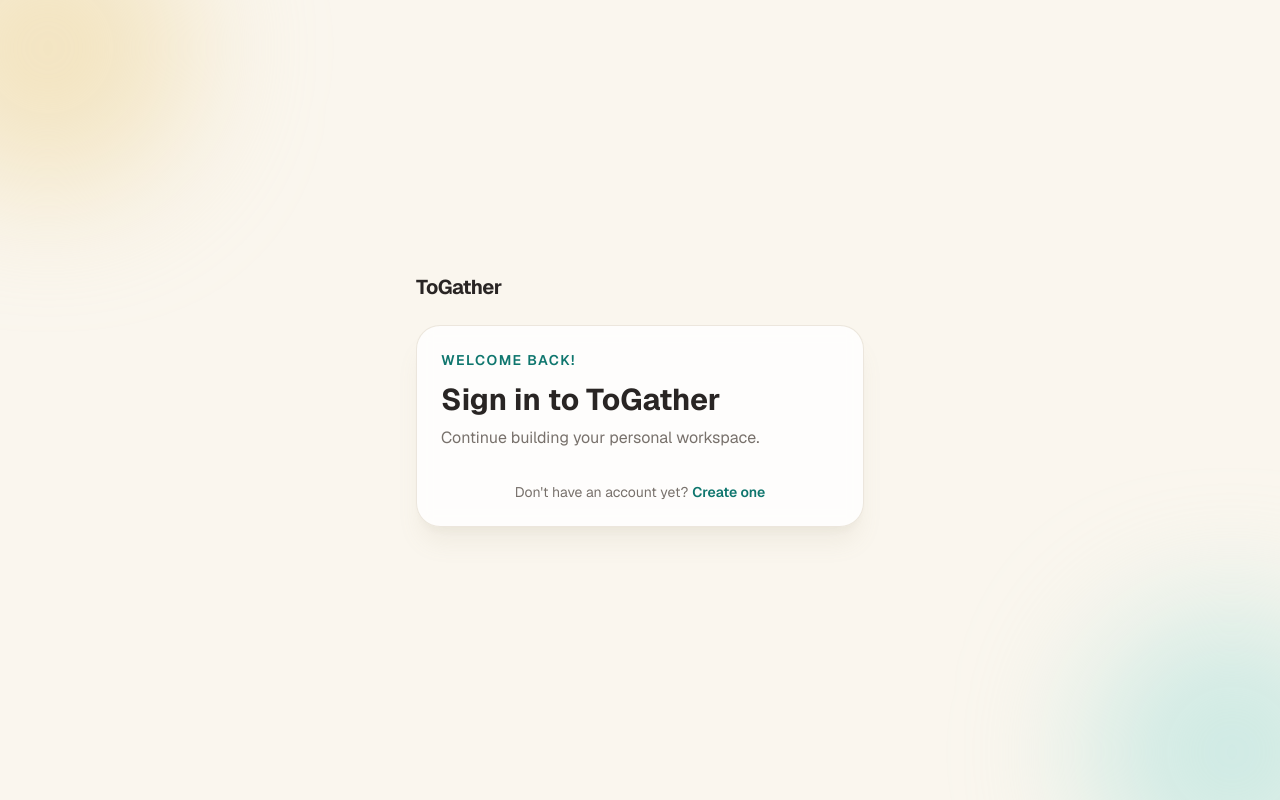
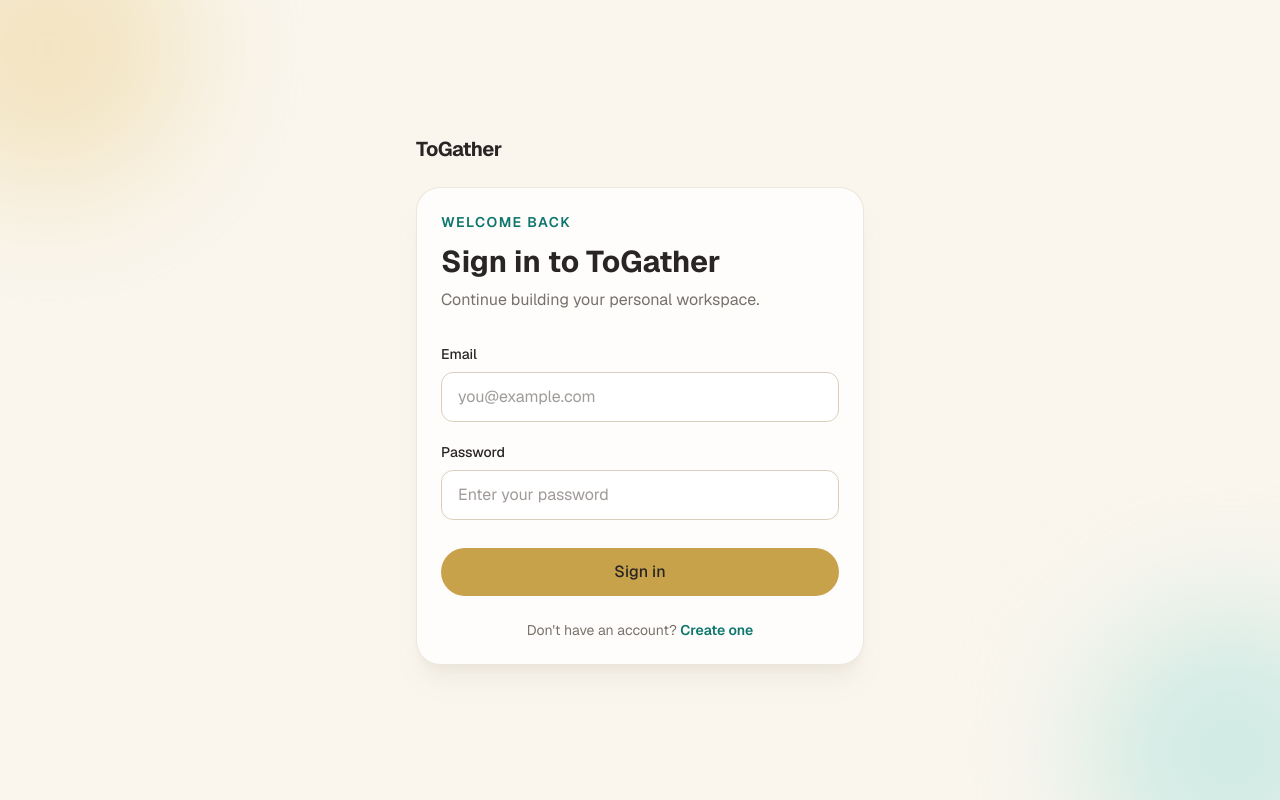
Before and after one commit to BriskmanLea/to-gather, a Next.js app: page /sign-in in a window 1280 px wide. Built offline with nearby package versions, Linux system fonts and the light colour scheme.

Commit message:
transer to FSD

```diff
--- a/src/app/(auth)/sign-in/page.tsx
+++ b/src/app/(auth)/sign-in/page.tsx
@@ -1,35 +1 @@
-import Link from "next/link";
-
-export default function SignInPage() {
-    return (
-        <>
-            <div>
-                <p className="text-sm font-semibold uppercase tracking-widest text-secondary-700">
-                    Welcome back!
-                </p>
-
-                <h1 className="mt-3 text-3xl font-bold text-grey-800">
-                    Sign in to ToGather
-                </h1>
-
-                <p className="mt-2 text-grey-500">
-                    Continue building your personal workspace.
-                </p>
-            </div>
-
-            <div className="mt-8">
-
-            </div>
-
-            <p className="flex items-center justify-center gap-1 mt-6 text-center text-sm text-grey-500">
-                Don't have an account yet?
-                <Link
-                    href="/sign-up"
-                    className="font-semibold text-secondary-700 transition-colors hover:text-secondary-800"
-                >
-                    Create one
-                </Link>
-            </p>
-        </>
-    );
-}
+export { SignInPage as default } from "@/views/sign-in";
--- a/src/app/(auth)/sign-up/page.tsx
+++ b/src/app/(auth)/sign-up/page.tsx
@@ -1,37 +1 @@
-import Link from "next/link";
-
-import { SignUpForm } from "@/features/auth/components/sign-up-form";
-
-export default function SignUpPage() {
-    return (
-        <>
-            <div>
-                <p className="text-sm font-semibold uppercase tracking-widest text-secondary-700">
-                    Get started
-                </p>
-
-                <h1 className="mt-3 text-3xl font-bold text-grey-800">
-                    Create your account
-                </h1>
-
-                <p className="mt-2 text-grey-500">
-                    Start building a personal workspace that adapts to you.
-                </p>
-            </div>
-
-            <div className="mt-8">
-                <SignUpForm />
-            </div>
-
-            <p className="flex items-center justify-center gap-1 mt-6 text-center text-sm text-grey-500">
-                Already have an account?
-                <Link
-                    href="/sign-in"
-                    className="font-semibold text-secondary-700 transition-colors hover:text-secondary-800"
-                >
-                    Sign in
-                </Link>
-            </p>
-        </>
-    );
-}
+export { SignUpPage as default } from "@/views/sign-up";
--- /dev/null
+++ b/src/features/auth/sign-in/index.ts
@@ -0,0 +1 @@
+export { SignInForm } from "./ui/SignInForm";
--- /dev/null
+++ b/src/features/auth/sign-in/model/sign-in-schema.tsx
@@ -0,0 +1,8 @@
+import { z } from "zod";
+
+export const signInSchema = z.object({
+    email: z.string().trim().min(1, "Email is required").email("Enter a valid email address"),
+    password: z.string().min(1, "Password is required"),
+});
+
+export type SignInFormValues = z.infer<typeof signInSchema>;
--- /dev/null
+++ b/src/features/auth/sign-in/ui/SignInForm.tsx
@@ -0,0 +1,72 @@
+"use client";
+
+import { zodResolver } from "@hookform/resolvers/zod";
+import { useForm } from "react-hook-form";
+import { signInSchema, type SignInFormValues } from "../model/sign-in-schema";
+import { Button, FormField, Input } from "@/shared/ui";
+
+export function SignInForm() {
+    const {
+        register,
+        handleSubmit,
+        formState: { errors, isSubmitting },
+    } = useForm<SignInFormValues>({
+        resolver: zodResolver(signInSchema),
+        defaultValues: {
+            email: "",
+            password: "",
+        },
+    });
+
+    async function onSubmit(values: SignInFormValues) {
+        console.log(values);
+    }
+
+    return (
+        <form
+            className="grid gap-5"
+            noValidate
+            onSubmit={handleSubmit(onSubmit)}
+        >
+            <FormField
+                htmlFor="email"
+                label="Email"
+                error={errors.email?.message}
+            >
+                <Input
+                    id="email"
+                    type="email"
+                    autoComplete="email"
+                    placeholder="you@example.com"
+                    aria-invalid={Boolean(errors.email)}
+                    aria-describedby={errors.email ? "email-error" : undefined}
+                    {...register("email")}
+                />
+            </FormField>
+
+            <FormField
+                htmlFor="password"
+                label="Password"
+                error={errors.password?.message}
+            >
+                <Input
+                    id="password"
+                    type="password"
+                    autoComplete="current-password"
+                    placeholder="Enter your password"
+                    aria-invalid={Boolean(errors.password)}
+                    aria-describedby={errors.password ? "password-error" : undefined}
+                    {...register("password")}
+                />
+            </FormField>
+
+            <Button
+                type="submit"
+                disabled={isSubmitting}
+                className="w-full mt-2"
+            >
+                {isSubmitting ? "Signing in..." : "Sign in"}
+            </Button>
+        </form>
+    );
+}
--- /dev/null
+++ b/src/features/auth/sign-up/index.ts
@@ -0,0 +1 @@
+export { SignUpForm } from "./ui/SignUpForm";
--- a/src/features/auth/schemas/sign-up-schema.ts
+++ b/src/features/auth/sign-up/model/sign-up-schema.ts
@@ -3,11 +3,8 @@
 export const signUpSchema = z
     .object({
         name: z.string().trim().min(2, "Name must contain at least 2 characters").max(50, "Name must contain no more than 50 characters"),
-
         email: z.string().trim().min(1, "Email is required").email("Enter a valid email address"),
-
         password: z.string().min(8, "Password must contain at least 8 characters").regex(/[A-Z]/, "Password must contain an uppercase letter").regex(/[a-z]/, "Password must contain a lowercase letter").regex(/[0-9]/, "Password must contain a number"),
-
         confirmPassword: z.string().min(1, "Confirm your password"),
     })
     .refine((data) => data.password === data.confirmPassword, {
--- a/src/features/auth/components/sign-up-form.tsx
+++ b/src/features/auth/sign-up/ui/SignUpForm.tsx
@@ -2,7 +2,7 @@
 
 import { zodResolver } from "@hookform/resolvers/zod";
 import { useForm } from "react-hook-form";
-import { signUpSchema, type SignUpFormValues } from "@/features/auth/schemas/sign-up-schema";
+import { signUpSchema, type SignUpFormValues } from "../model/sign-up-schema";
 import { Button, FormField, Input } from "@/shared/ui";
 
 export function SignUpForm() {
--- /dev/null
+++ b/src/views/sign-in/index.ts
@@ -0,0 +1 @@
+export { SignInPage } from "./ui/SignInPage";
--- /dev/null
+++ b/src/views/sign-in/ui/SignInPage.tsx
@@ -0,0 +1,36 @@
+import Link from "next/link";
+import { SignInForm } from "@/features/auth/sign-in";
+
+export function SignInPage() {
+    return (
+        <>
+            <div>
+                <p className="text-sm font-semibold uppercase tracking-widest text-secondary-700">
+                    Welcome back
+                </p>
+
+                <h1 className="mt-3 text-3xl font-bold text-grey-800">
+                    Sign in to ToGather
+                </h1>
+
+                <p className="mt-2 text-grey-500">
+                    Continue building your personal workspace.
+                </p>
+            </div>
+
+            <div className="mt-8">
+                <SignInForm />
+            </div>
+
+            <p className="mt-6 text-center text-sm text-grey-500">
+                Don't have an account?{" "}
+                <Link
+                    href="/sign-up"
+                    className="font-semibold text-secondary-700 transition-colors hover:text-secondary-800"
+                >
+                    Create one
+                </Link>
+            </p>
+        </>
+    );
+}
--- /dev/null
+++ b/src/views/sign-up/index.ts
@@ -0,0 +1 @@
+export { SignUpPage } from "./ui/SignUpPage";
--- /dev/null
+++ b/src/views/sign-up/ui/SignUpPage.tsx
@@ -0,0 +1,36 @@
+import Link from "next/link";
+import { SignUpForm } from "@/features/auth/sign-up";
+
+export function SignUpPage() {
+    return (
+        <>
+            <div>
+                <p className="text-sm font-semibold uppercase tracking-widest text-secondary-700">
+                    Get started
+                </p>
+
+                <h1 className="mt-3 text-3xl font-bold text-grey-800">
+                    Create your account
+                </h1>
+
+                <p className="mt-2 text-grey-500">
+                    Start building a personal workspace that adapts to you.
+                </p>
+            </div>
+
+            <div className="mt-8">
+                <SignUpForm />
+            </div>
+
+            <p className="flex items-center justify-center gap-1 mt-6 text-center text-sm text-grey-500">
+                Already have an account?
+                <Link
+                    href="/sign-in"
+                    className="font-semibold text-secondary-700 transition-colors hover:text-secondary-800"
+                >
+                    Sign in
+                </Link>
+            </p>
+        </>
+    );
+}
```
